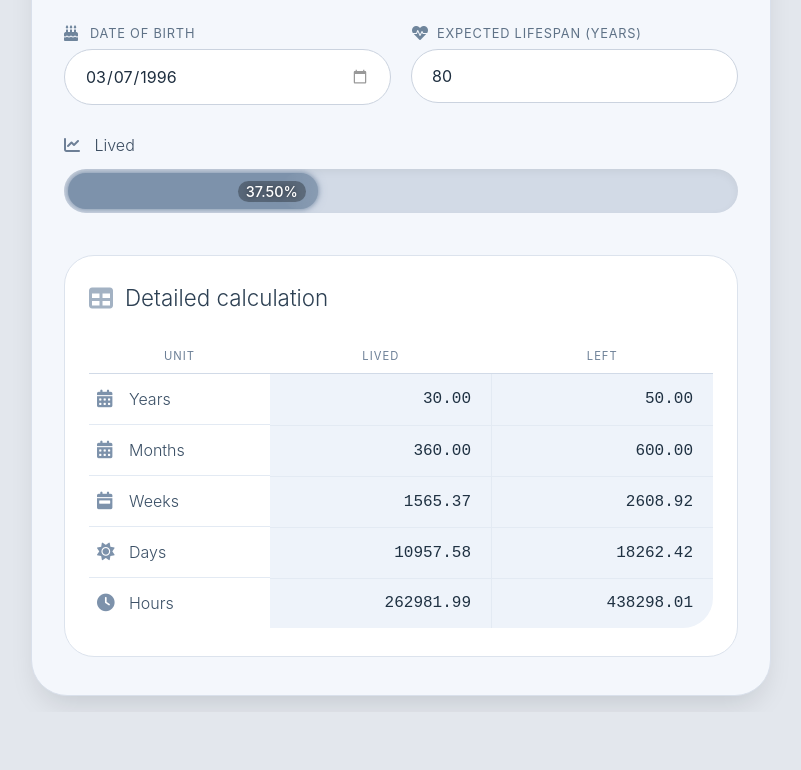
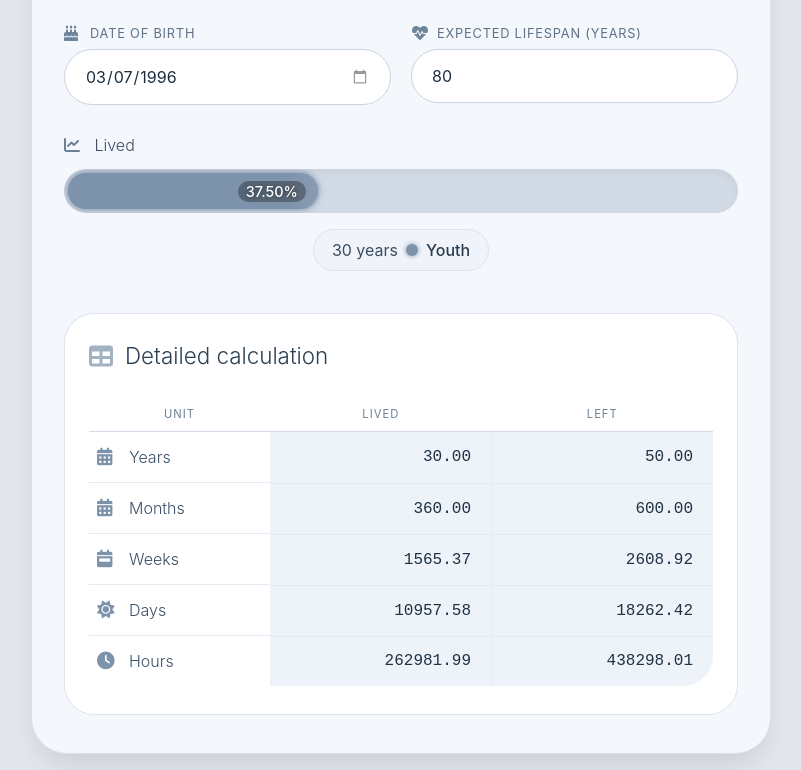
Before and after one commit to ilynn-zip/time-balance, a plain HTML site: page index.html in a window 1280 px wide. Shown: the part 120-890 px from the top of the page, without its empty margins (239-1040 px from the left). Before the commit the page ends 832 px from the top, so only its background shows below. Drawn offline with Linux system fonts and the light colour scheme.

Commit message:
added life stages

```diff
--- a/index.html
+++ b/index.html
@@ -37,6 +37,13 @@
                 <div class="progress-filled" id="progress-filled" style="width: 0%;">
                     <span class="percent-text" id="percent-text">0%</span>
                 </div>
+            </div>
+            <div class="current-period">
+                <span id="current-age">0</span>
+                <span class="period-indicator">
+                    <span class="dot"></span>
+                    <span id="current-period-name">Infancy</span>
+                </span>
             </div>
         </div>
 
--- a/script.js
+++ b/script.js
@@ -5,7 +5,6 @@ document.addEventListener('DOMContentLoaded', function() {
     const STORAGE_BIRTHDATE = 'lifeCounter.birthdate';
     const STORAGE_LIFE_EXP = 'lifeCounter.lifeExpectancy';
 
-    // Элементы прогресс-бара
     const progressFilled = document.getElementById('progress-filled');
     const percentText = document.getElementById('percent-text');
 
@@ -36,6 +35,36 @@ document.addEventListener('DOMContentLoaded', function() {
         localStorage.setItem(STORAGE_LIFE_EXP, lifeExpectancyInput.value);
     }
 
+    function getAge(birthdate) {
+        const today = new Date();
+        let age = today.getFullYear() - birthdate.getFullYear();
+        const m = today.getMonth() - birthdate.getMonth();
+        if (m < 0 || (m === 0 && today.getDate() < birthdate.getDate())) {
+            age--;
+        }
+        return age;
+    }
+
+    function getPeriodName(age) {
+        if (age < 3) return 'Infancy';
+        if (age < 12) return 'Childhood';
+        if (age < 18) return 'Adolescence';
+        if (age < 35) return 'Youth';
+        if (age < 60) return 'Maturity';
+        return 'Elderly';
+    }
+
+    function getYearsWord_ru(years) {
+        if (years % 10 === 1 && years % 100 !== 11) return 'год';
+        if ([2,3,4].includes(years % 10) && ![12,13,14].includes(years % 100)) return 'года';
+        return 'лет';
+    }
+
+    function getYearsWord(years) {
+        if (years <= 1) return 'year';
+        return 'years';
+    }
+
     function updateResults() {
         const birthdateStr = birthdateInput.value;
         const lifeExpectancy = parseFloat(lifeExpectancyInput.value);
@@ -48,7 +77,7 @@ document.addEventListener('DOMContentLoaded', function() {
         const now = new Date();
 
         if (birthdate > now) {
-            alert('This is future date!');
+            alert('This is a future date!');
             return;
         }
 
@@ -81,9 +110,13 @@ document.addEventListener('DOMContentLoaded', function() {
         if (progressPercent > 100) progressPercent = 100;
         if (progressPercent < 0) progressPercent = 0;
 
-        // Обновляем ширину заполненной части и текст с процентами
         progressFilled.style.width = progressPercent + '%';
         percentText.textContent = progressPercent.toFixed(2) + '%';
+
+        // Обновление возраста и периода
+        const ageInYears = getAge(birthdate);
+        document.getElementById('current-age').textContent = ageInYears + ' ' + getYearsWord(ageInYears);
+        document.getElementById('current-period-name').textContent = getPeriodName(ageInYears);
 
         saveToCache();
     }
--- a/style.css
+++ b/style.css
@@ -266,6 +266,49 @@ td:nth-child(2) {
     border-right: 1px solid #e3eaf3;
 }
 
+/* Блок текущего возраста и периода */
+.current-period {
+    display: flex;
+    align-items: center;
+    gap: 8px;
+    margin-top: 16px;
+    margin: 16px auto 0;
+    font-size: 1rem;
+    color: #3b4d61;
+    background: #f0f4fa;
+    padding: 10px 18px;
+    border-radius: 40px;
+    width: fit-content;
+    border: 1px solid #dce3ed;
+}
+
+.current-period .separator {
+    color: #7d92ab;
+    font-weight: 600;
+    font-size: 1.2rem;
+}
+
+.period-indicator {
+    display: flex;
+    align-items: center;
+    gap: 8px;
+}
+
+.dot {
+    width: 12px;
+    height: 12px;
+    background: #7d92ab;
+    border-radius: 50%;
+    display: inline-block;
+    box-shadow: 0 0 5px #7d92ab;
+}
+
+#current-period-name {
+    font-weight: 500;
+    color: #2a3c4e;
+}
+
+
 /* Адаптивность */
 @media (max-width: 600px) {
     .container {
@@ -287,6 +330,14 @@ td:nth-child(2) {
     .percent-text {
         font-size: 0.75rem;
         padding: 1px 5px;
+    }
+    .current-period {
+        font-size: 0.9rem;
+        padding: 8px 14px;
+    }
+    .dot {
+        width: 10px;
+        height: 10px;
     }
     td:first-child {
         font-size: 0.9rem;
```
